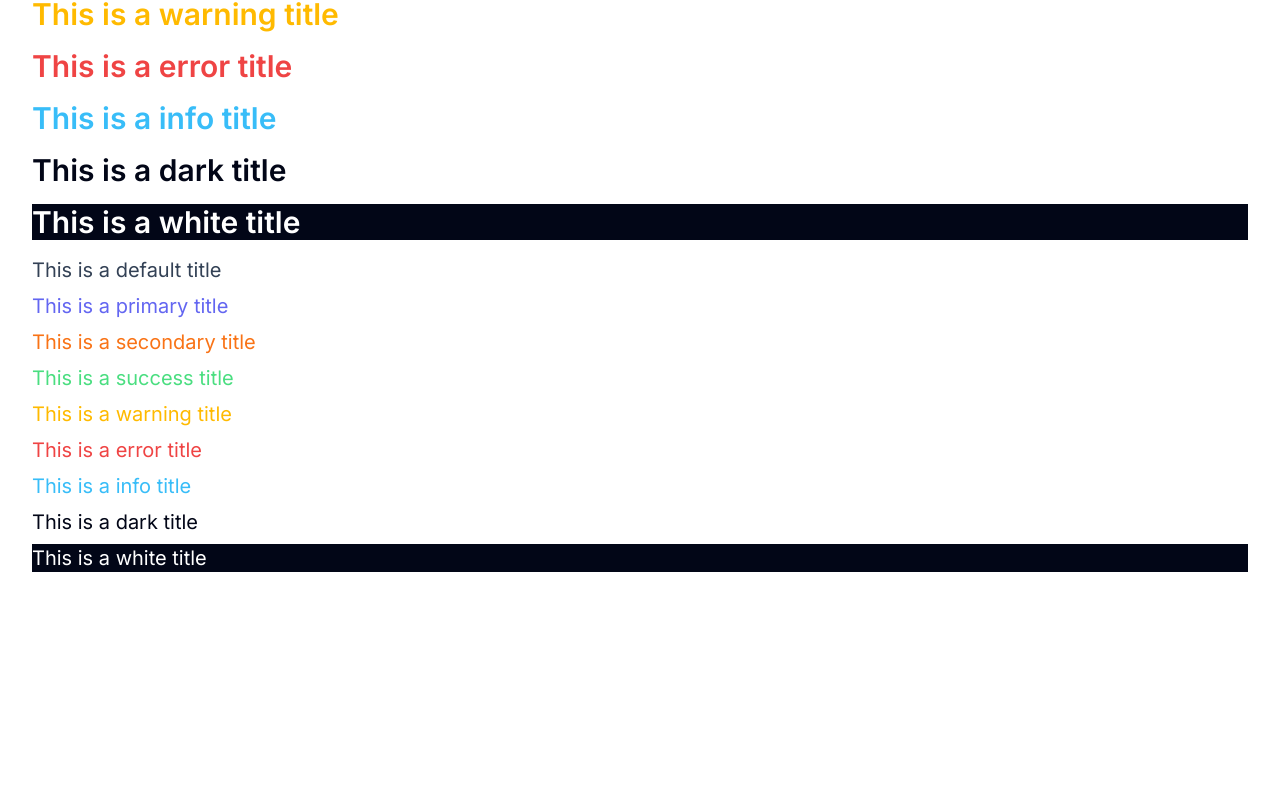
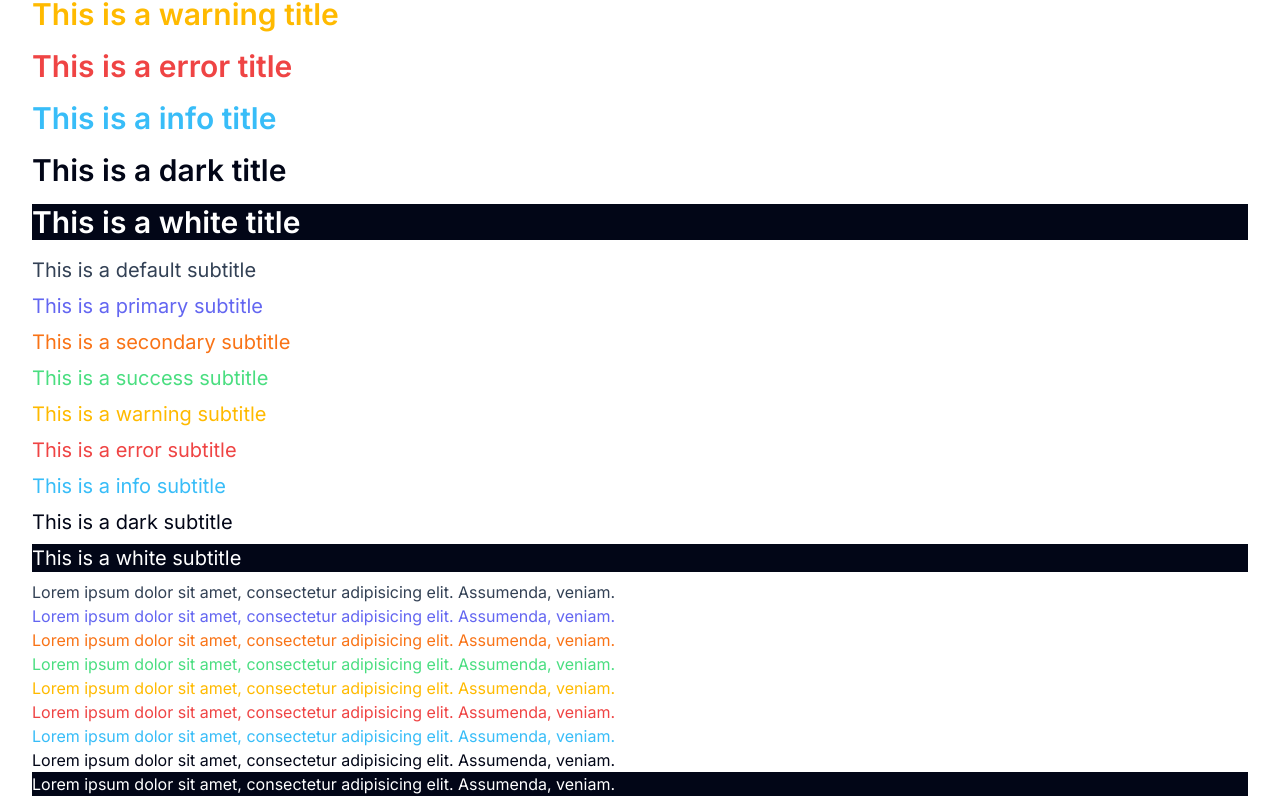
Before and after one commit to alitokmakci/next-components, a Next.js app: page /typography in a window 1280 px wide. Shown: the part 228-1040 px from the top of the page. Before the commit the page ends 824 px from the top, so only its background shows below. Built offline with nearby package versions, Linux system fonts and the light colour scheme.

Commit message:
Paragraph added

```diff
--- /dev/null
+++ b/@ui/components/Typography/Paragraph/index.module.css
@@ -0,0 +1,39 @@
+.ParagraphProps {
+    @apply mb-3;
+}
+
+.text {
+    @apply text-text;
+}
+
+.primary {
+    @apply text-primary;
+}
+
+.secondary {
+    @apply text-secondary;
+}
+
+.success {
+    @apply text-success;
+}
+
+.warning {
+    @apply text-warning;
+}
+
+.error {
+    @apply text-error;
+}
+
+.info {
+    @apply text-info;
+}
+
+.dark {
+    @apply text-dark;
+}
+
+.white {
+    @apply text-white;
+}
--- /dev/null
+++ b/@ui/components/Typography/Paragraph/index.tsx
@@ -0,0 +1,20 @@
+import React from "react";
+import styles from "./index.module.css";
+import classNames from "classnames";
+import { ParagraphProps } from "./type";
+
+export default function Paragraph({
+  children,
+  className,
+  color = "text",
+  ...props
+}: ParagraphProps) {
+  return (
+    <p
+      {...props}
+      className={classNames(className, styles.paragraph, styles[color])}
+    >
+      {children}
+    </p>
+  );
+}
--- /dev/null
+++ b/@ui/components/Typography/Paragraph/type.ts
@@ -0,0 +1,11 @@
+import { UIColorPalette } from "@ui/ui";
+import React from "react";
+
+export interface ParagraphProps
+  extends React.DetailedHTMLProps<
+    React.HTMLAttributes<HTMLHeadingElement>,
+    HTMLHeadingElement
+  > {
+  children: string;
+  color?: UIColorPalette;
+}
--- a/app/typography/page.tsx
+++ b/app/typography/page.tsx
@@ -3,6 +3,7 @@ import Section from "@ui/components/Section";
 import Title from "@ui/components/Typography/Title";
 import React from "react";
 import Subtitle from "@ui/components/Typography/Subtitle";
+import Paragraph from "@ui/components/Typography/Paragraph";
 
 export default function Page() {
   return (
@@ -22,17 +23,56 @@ export default function Page() {
       </Container>
 
       <Container>
-        <Subtitle>This is a default title</Subtitle>
-        <Subtitle color="primary">This is a primary title</Subtitle>
-        <Subtitle color="secondary">This is a secondary title</Subtitle>
-        <Subtitle color="success">This is a success title</Subtitle>
-        <Subtitle color="warning">This is a warning title</Subtitle>
-        <Subtitle color="error">This is a error title</Subtitle>
-        <Subtitle color="info">This is a info title</Subtitle>
-        <Subtitle color="dark">This is a dark title</Subtitle>
+        <Subtitle>This is a default subtitle</Subtitle>
+        <Subtitle color="primary">This is a primary subtitle</Subtitle>
+        <Subtitle color="secondary">This is a secondary subtitle</Subtitle>
+        <Subtitle color="success">This is a success subtitle</Subtitle>
+        <Subtitle color="warning">This is a warning subtitle</Subtitle>
+        <Subtitle color="error">This is a error subtitle</Subtitle>
+        <Subtitle color="info">This is a info subtitle</Subtitle>
+        <Subtitle color="dark">This is a dark subtitle</Subtitle>
         <Subtitle className="bg-dark" color="white">
-          This is a white title
+          This is a white subtitle
         </Subtitle>
+      </Container>
+
+      <Container>
+        <Paragraph>
+          Lorem ipsum dolor sit amet, consectetur adipisicing elit. Assumenda,
+          veniam.
+        </Paragraph>
+        <Paragraph color="primary">
+          Lorem ipsum dolor sit amet, consectetur adipisicing elit. Assumenda,
+          veniam.
+        </Paragraph>
+        <Paragraph color="secondary">
+          Lorem ipsum dolor sit amet, consectetur adipisicing elit. Assumenda,
+          veniam.
+        </Paragraph>
+        <Paragraph color="success">
+          Lorem ipsum dolor sit amet, consectetur adipisicing elit. Assumenda,
+          veniam.
+        </Paragraph>
+        <Paragraph color="warning">
+          Lorem ipsum dolor sit amet, consectetur adipisicing elit. Assumenda,
+          veniam.
+        </Paragraph>
+        <Paragraph color="error">
+          Lorem ipsum dolor sit amet, consectetur adipisicing elit. Assumenda,
+          veniam.
+        </Paragraph>
+        <Paragraph color="info">
+          Lorem ipsum dolor sit amet, consectetur adipisicing elit. Assumenda,
+          veniam.
+        </Paragraph>
+        <Paragraph color="dark">
+          Lorem ipsum dolor sit amet, consectetur adipisicing elit. Assumenda,
+          veniam.
+        </Paragraph>
+        <Paragraph className="bg-dark" color="white">
+          Lorem ipsum dolor sit amet, consectetur adipisicing elit. Assumenda,
+          veniam.
+        </Paragraph>
       </Container>
     </Section>
   );
```
